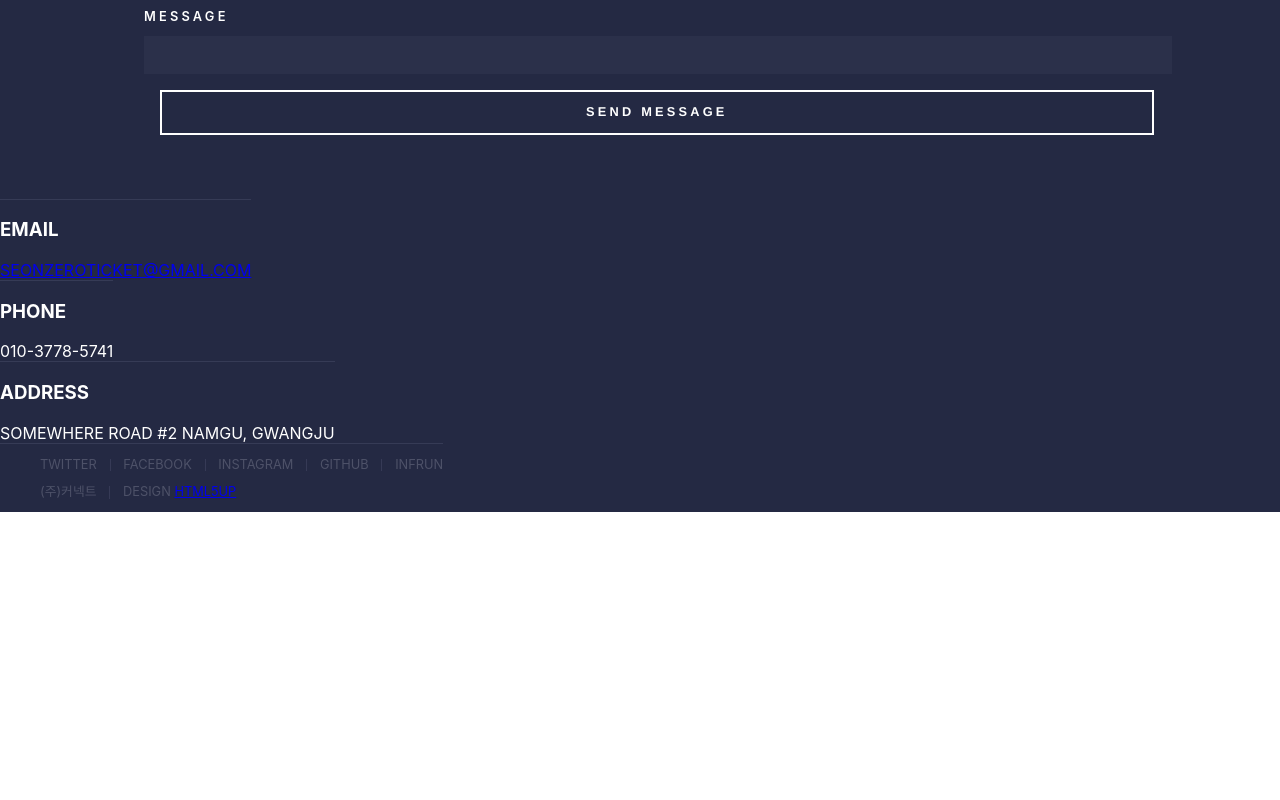
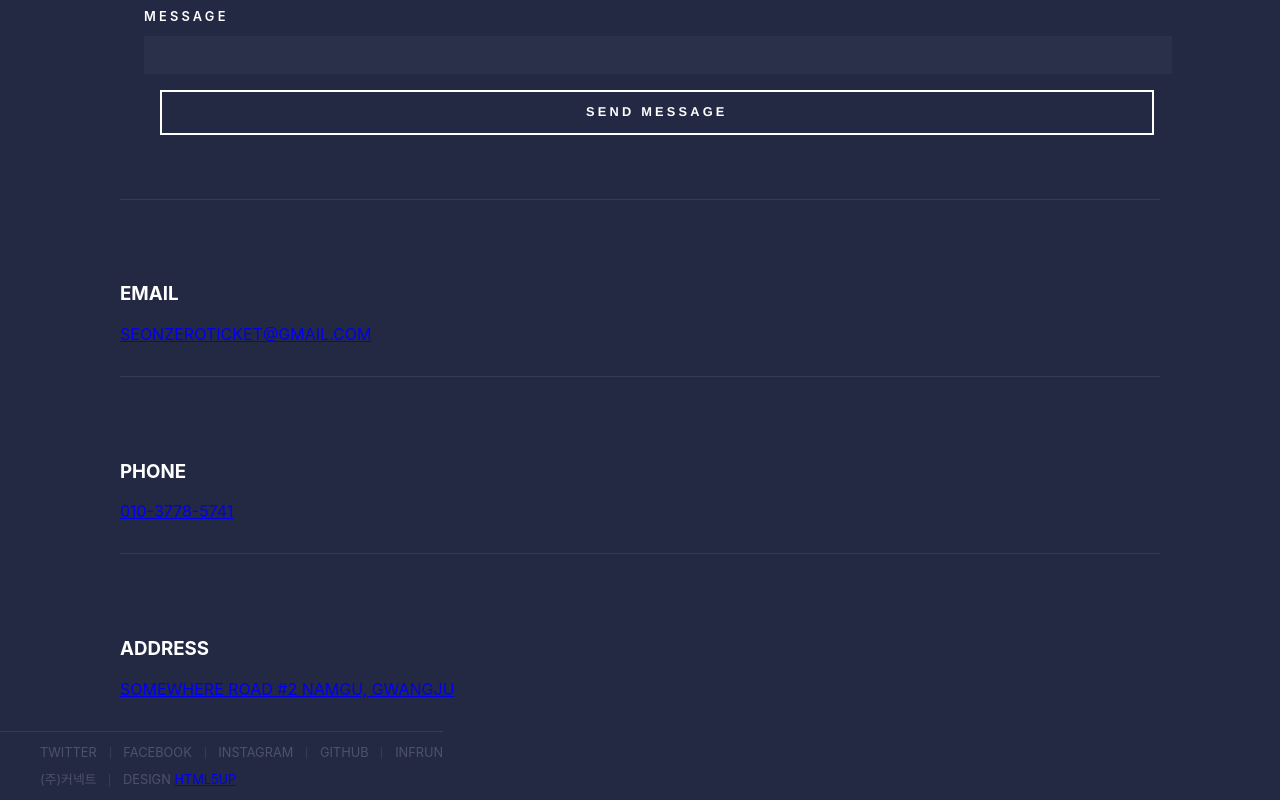
Before and after one commit to seonzeti/CNT_React_TEST, a React app: page / in a window 1280 px wide. Shown: the part 1210-2010 px from the top of the page. Before the commit the page ends 1722 px from the top, so only its background shows below. Built offline with nearby package versions, Linux system fonts and the light colour scheme; no server answers.

Commit message:
- Increase 예외 작업

```diff
--- a/src/SCSS/footer.scss
+++ b/src/SCSS/footer.scss
@@ -3,8 +3,8 @@
 #footer {
   font-size: 0.8em;
   list-style: none;
-  padding-left: 0;
-  background-color :  $color-1;
+  // padding-left: 0;
+  background-color: $color-1;
 
   li {
     border-left: solid 1px rgba(212, 212, 255, 0.1);
--- a/src/components/contact.jsx
+++ b/src/components/contact.jsx
@@ -1,31 +1,31 @@
 import React from "react";
 
-const Contact = (props => {
+const Contact = props => {
   return (
     <>
-      <section id = "banner">
-      <div>
+      <section id="banner">
+        <div className="inner">
           <span></span>
           <h3>Email</h3>
           <a href="#">seonzeroticket@gmail.com</a>
         </div>
-        </section>
-
-      <section id = "banner">
-        <div>
+      </section>
+      <section id="banner">
+        <div className="inner">
           <span></span>
           <h3>Phone</h3>
-          <a>010-3778-5741</a>
+          <a href="#">010-3778-5741</a>
         </div>
-   </section> <section id = "banner">
-        <div>
+      </section>
+      <section id="banner">
+        <div className="inner">
           <span></span>
           <h3>Address</h3>
-          <a>Somewhere Road #2 Namgu, Gwangju</a>
+          <a href="#">Somewhere Road #2 Namgu, Gwangju</a>
         </div>
-        </section>
+      </section>
     </>
   );
-});
+};
 
 export default Contact;
--- a/src/components/major.jsx
+++ b/src/components/major.jsx
@@ -22,10 +22,14 @@ const Major = () => {
   const { title, description, count } = txt;
 
   const IncreaseCount = () => {
-    setTxt({
-      ...txt,
-      count: count + 1,
-    });
+    if (txt.count == 0) {
+      alert("Get Started 작업 먼저 해주세요.");
+    } else {
+      setTxt({
+        ...txt,
+        count: count + 1,
+      });
+    }
 
     // console.log(txt.count);
   };
```
